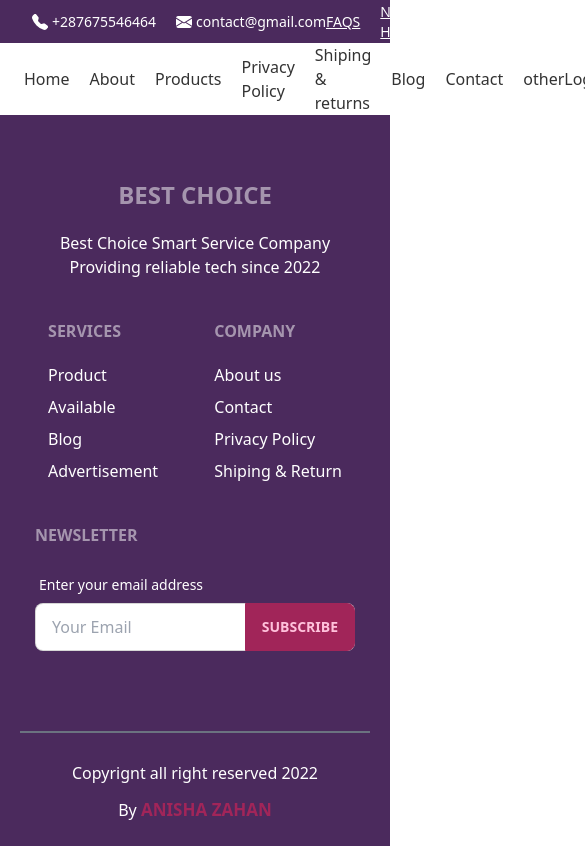
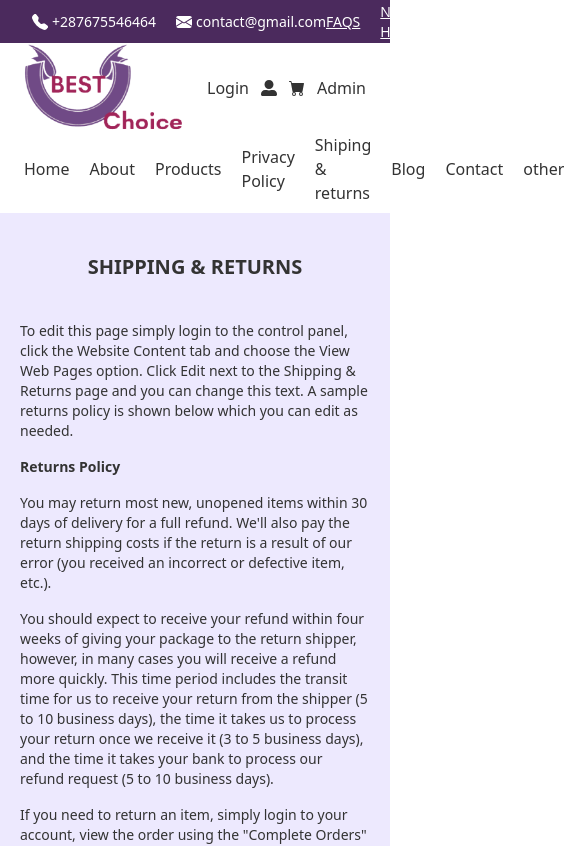
Before and after one commit to anishazahan/Best-Choice, a React (Create React App) app: page /shipping in a window 390 px wide. Shown: the top 846 px of the page, 585 px wide, since content can reach past the window. Built offline with nearby package versions, Linux system fonts and the light colour scheme.

Commit message:
return Policy page add

```diff
--- a/src/App.js
+++ b/src/App.js
@@ -5,6 +5,7 @@ import { Route, Routes } from 'react-router-dom';
 import Home from './Pages/Home/Home';
 import About from './Pages/About/About';
 import Footer from './Shared/Footer/Footer';
+import ShippingAndReturns from './Pages/ShippingAndReturns/ShippingAndReturns';
 
 
 
@@ -16,7 +17,7 @@ function App() {
        <Routes>
        <Route path="/" element={<Home />} />
         <Route path="about" element={<About />} />
-        <Route path="about" element={<About />} />
+        <Route path="shipping" element={<ShippingAndReturns/>} />
        </Routes>
        <Footer></Footer>
     </div>
--- /dev/null
+++ b/src/Pages/ShippingAndReturns/ShippingAndReturns.js
@@ -0,0 +1,20 @@
+import React from 'react'
+
+const ShippingAndReturns = () => {
+  return (
+    <div className='bg-violet-100'>
+        <div className="max-w-7xl mt-2 mb-16 px-5 md:px-10 lg:px-40">
+            <h1 className='text-center text-xl font-semibold py-10'>SHIPPING & RETURNS</h1>
+            <p className='text-sm'>To edit this page simply login to the control panel, click the Website Content tab and choose the View Web Pages option. Click Edit next to the Shipping & Returns page and you can change this text. A sample returns policy is shown below which you can edit as needed.</p>
+            <h1 className='font-bold text-sm my-4'>Returns Policy</h1>
+            <p className='text-sm'>You may return most new, unopened items within 30 days of delivery for a full refund. We'll also pay the return shipping costs if the return is a result of our error (you received an incorrect or defective item, etc.).</p>
+            <p className='text-sm my-4'>You should expect to receive your refund within four weeks of giving your package to the return shipper, however, in many cases you will receive a refund more quickly. This time period includes the transit time for us to receive your return from the shipper (5 to 10 business days), the time it takes us to process your return once we receive it (3 to 5 business days), and the time it takes your bank to process our refund request (5 to 10 business days).</p>
+            <p className='text-sm'>If you need to return an item, simply login to your account, view the order using the "Complete Orders" link under the My Account menu and click the Return Item(s) button. We'll notify you via e-mail of your refund once we've received and processed the returned item.</p>
+        </div>
+
+
+    </div>
+  )
+}
+
+export default ShippingAndReturns
--- a/src/Shared/Header/Navbar.js
+++ b/src/Shared/Header/Navbar.js
@@ -7,24 +7,24 @@ import {BsCartFill} from 'react-icons/bs'
 const Navbar = () => {
   return (
     <div className='max-w-7xl mx-auto lg:px-5 px-6 md:px-10'>
-            <div className="flex justify-between items-center">
-                <div className="logo">
+            <div className="flex justify-between items-center flex-wrap lg:flex-nowrap">
+                <div className="logo order-1">
                     <img className='w-40' src={logoImg} alt="" />
                 </div>
-                <div className="menu">
+                <div className="menu order-3 lg:order-2">
                     <div className='flex items-center space-x-5'>
                         <NavLink to='/' className='active font-medium'>Home</NavLink>
                         <NavLink to='about' className='active font-medium'>About</NavLink>
                         <NavLink to='products' className='active font-medium'>Products</NavLink>
                         <NavLink to='/' className='active font-medium'>Privacy Policy</NavLink>
-                        <NavLink to='/' className='active font-medium'>Shiping & returns</NavLink>
+                        <NavLink to='shipping' className='active font-medium'>Shiping & returns</NavLink>
                         <NavLink to='/' className='active font-medium'>Blog</NavLink>
                         <NavLink to='/' className='active font-medium'>Contact</NavLink>
                         <NavLink to='/' className='active font-medium'>other</NavLink>
 
                         </div>
                 </div>
-                <div className="cart-icons flex items-center space-x-3">
+                <div className="cart-icons flex items-center space-x-3 order-2 lg:order-3">
                     <p>Login</p>
                     <p><FaUserAlt></FaUserAlt> </p>
                     <p><BsCartFill></BsCartFill> </p>
```
